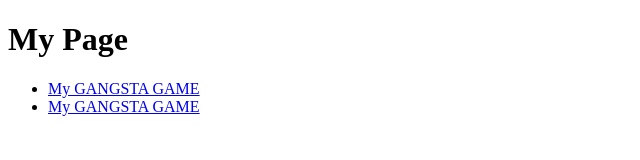
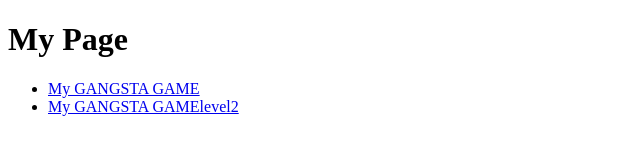
Before and after one commit to nmcmaste/nmcmaste.github.io, a plain HTML site: page index.html in a window 1280 px wide. Shown: the full height of the page, 0-640 px from the left. Drawn offline with Linux system fonts and the light colour scheme.

Commit message:
Update index.html

```diff
--- a/index.html
+++ b/index.html
@@ -10,7 +10,7 @@
 <h1>My Page</h1>
   <ul>
     <li><a href="https://scratch.mit.edu/projects/269099421/">My GANGSTA GAME</a></li>
-    <li><a href="https://scratch.mit.edu/projects/269240445/#fullscreen">My GANGSTA GAME</a></li>
+    <li><a href="https://scratch.mit.edu/projects/269240445/#fullscreen">My GANGSTA GAMElevel2</a></li>
   </ul>
 </body>
 
```
